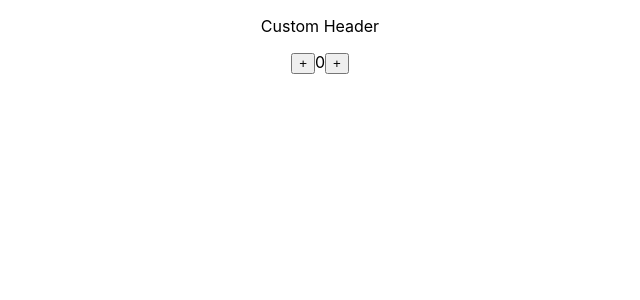
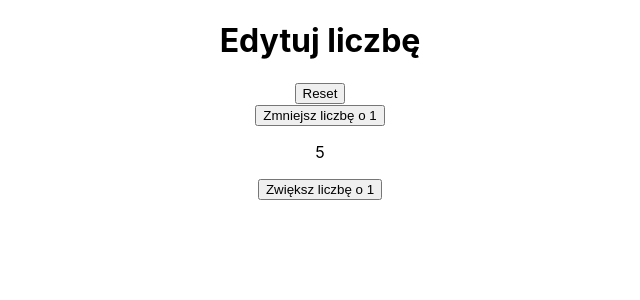
Before and after one commit to JankowRepo/SH_ReactProject_Fakultet, a React (Create React App) app in the folder Node_podstawy/app/: page / in a window 1280 px wide. Shown: the top 300 px of the page, without its empty margins (320-960 px from the left). Built offline with nearby package versions, Linux system fonts and the light colour scheme.

Commit message:
Cwiczenia pierwsze, zadania 1-3

```diff
--- a/Node_podstawy/app/src/App.tsx
+++ b/Node_podstawy/app/src/App.tsx
@@ -20,16 +20,40 @@ const App=() =>{
 
     }
 
+    const lookAtNumber = (number: number) => {
+        if (number > 10 && number<=15)
+        {
+            return "Liczba jest wieksza od 10";
+        }
+        else if (number < -10)
+        {
+            return "Liczba jest mniejsza od -10";
+        }
+        else if (number > 15)
+        {
+            return "Liczba przekroczona";
+        }
+        else
+            return "";
+    }
+
     return (
         <div className="App">
             <CustomHeader>
-                <Counter onNumberChange={handleNumberChange} />
+                <Counter initialNumber={5} onNumberChange={handleNumberChange} />
                 {
-                    changeNumber > 0 && (<div>Liczba jest większa niz 0</div>)
+                    //changeNumber > 0 && (<div>Liczba jest większa niz 0</div>)
                 }
-                {liczbaMniejszaOdZera(changeNumber)}
+                {
+                    //changeNumber == 0 && (<div>Liczba jest równa 0</div>)}
+                }
+                {
+                    //liczbaMniejszaOdZera(changeNumber)}
+                }
+                {
+                    lookAtNumber(changeNumber)
+                }
             </CustomHeader>
-
         </div>
     );
 }
--- /dev/null
+++ b/Node_podstawy/app/src/components/BOnClick.tsx
@@ -0,0 +1,13 @@
+import React from 'react'
+interface BProps {
+    content?: string;
+    click?: () => void;
+}
+
+const BOnClick: React.FC<BProps> = ({click, content}) => {
+    return (
+        <button onClick={click}>{content}</button>
+    );
+}
+
+export default BOnClick;
--- a/Node_podstawy/app/src/components/Counter.tsx
+++ b/Node_podstawy/app/src/components/Counter.tsx
@@ -1,5 +1,6 @@
 import React from "react";
 import '../App.css';
+import BOnClick from "./BOnClick";
 import {equal} from "assert";
 
 interface CounterProps{
@@ -9,6 +10,13 @@ interface CounterProps{
 
 const Counter: React.FC<CounterProps> = ({initialNumber,onNumberChange}) => {
     const [counterNumber, setCounterNumber]=React.useState(initialNumber || 0);
+
+    const setDefaultValue = () => {
+        const number = 5;
+        setCounterNumber(number);
+        onNumberChange && onNumberChange(number);
+    }
+
     const addNumber=()=>{
         const number= counterNumber+1
         setCounterNumber(number);
@@ -24,12 +32,15 @@ const Counter: React.FC<CounterProps> = ({initialNumber,onNumberChange}) => {
     }
     return (
         <div className="App">
-            <button onClick={decraseNumber}>+</button>
+            <div>
+                <BOnClick content="Reset" click={setDefaultValue} />
+            </div>
+            <BOnClick content="Zmniejsz liczbę o 1" click={decraseNumber}>-</BOnClick>
+            <p/>
             {counterNumber}
-            <button onClick={addNumber}>+</button>
+            <p/>
+            <BOnClick content="Zwiększ liczbę o 1" click={addNumber}>+</BOnClick>
         </div>
     );
 }
-
-
 export default Counter;
--- a/Node_podstawy/app/src/components/CustomHeader.tsx
+++ b/Node_podstawy/app/src/components/CustomHeader.tsx
@@ -23,7 +23,7 @@ import React from "react";
 const CustomerHeader: React.FC = ({children}) => {
     return (
         <div>
-            <p>Custom Header</p>
+            <h1>Edytuj liczbę</h1>
             {children}
         </div>
     );
```
